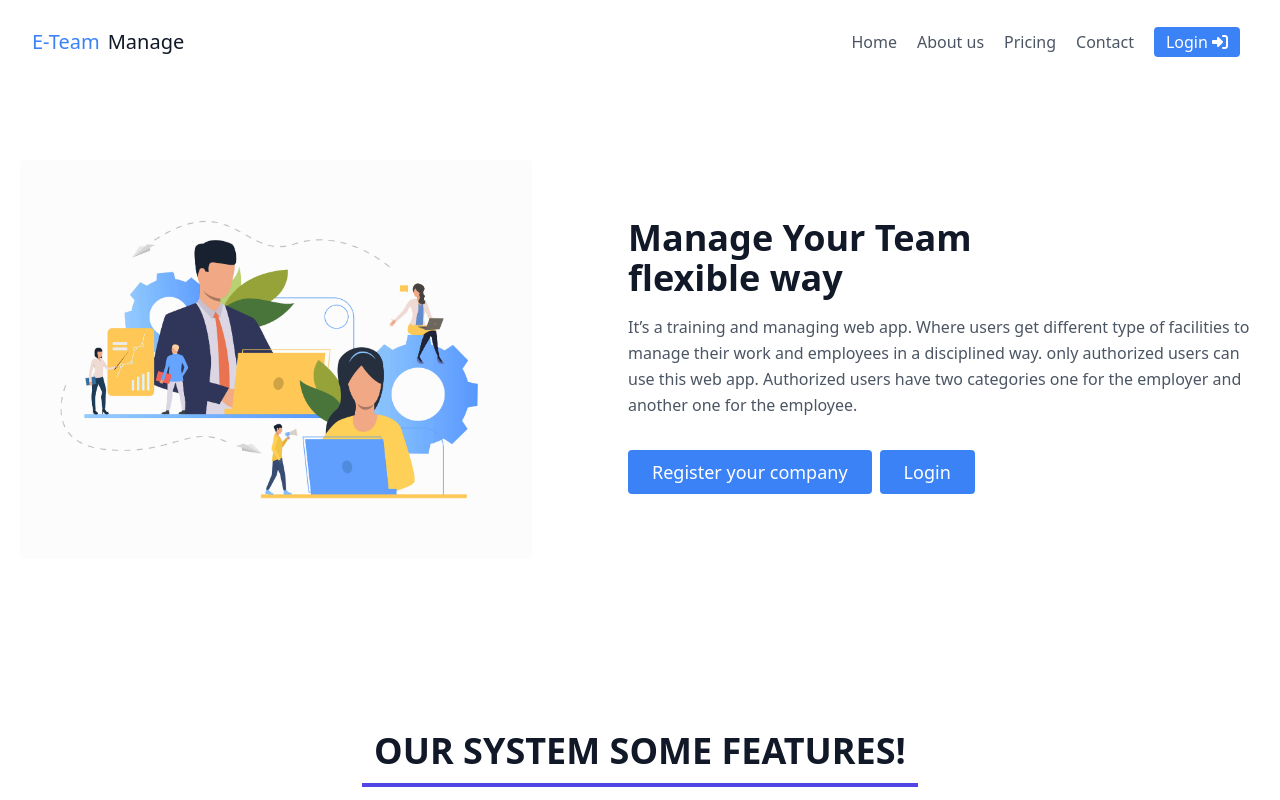
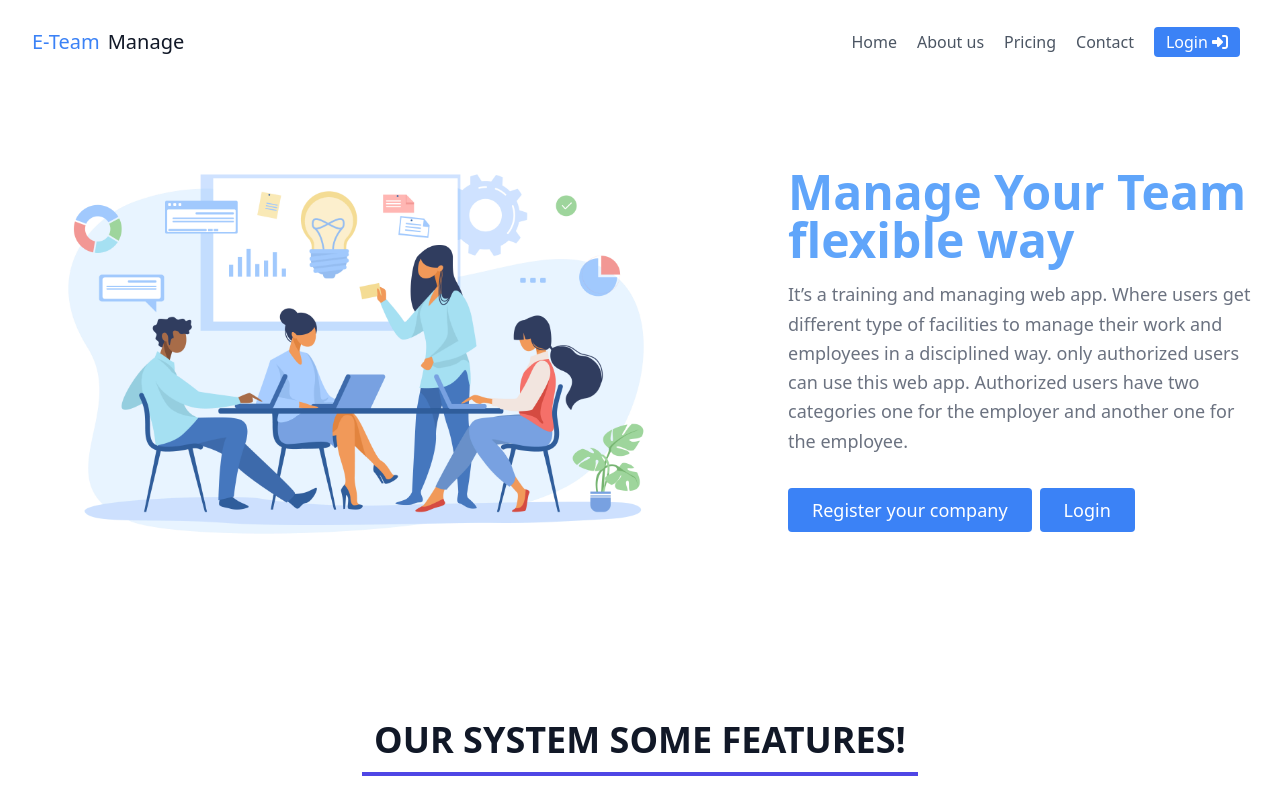
Before and after one commit to web-shoharab-pk/E-Team, a React (Create React App) app: page / in a window 1280 px wide. Shown: the top 800 px of the page. Built offline with nearby package versions, Linux system fonts and the light colour scheme.

Commit message:
decorate readme trying to taskboard page dynamic

```diff
--- a/src/components/CreateCourseTask/CreateCourseTask.tsx
+++ b/src/components/CreateCourseTask/CreateCourseTask.tsx
@@ -2,7 +2,7 @@ import React, { useContext } from "react";
 import firebase from "firebase/app";
 import "firebase/firestore";
 import { useState } from "react";
-import { UserDataContext } from '../../Contexts/UserDataContext';
+import { UserDataContext } from "../../Contexts/UserDataContext";
 
 export const db = firebase.firestore();
 
--- a/src/components/MainHome/Hero/Hero.tsx
+++ b/src/components/MainHome/Hero/Hero.tsx
@@ -5,8 +5,8 @@ import HeroBg from "../../../Assets/images/hero-bg.jpg";
 const Hero = () => {
   return (
     <section className="text-gray-600 body-font">
-      <div className="container mx-auto flex px-5 py-24 md:flex-row flex-col items-center">
-        <div className="lg:max-w-lg lg:w-full md:w-1/2 w-5/6 mb-10 md:mb-0">
+      <div className="container mx-auto flex px-5 py-20 md:flex-row flex-col items-center">
+        <div className="lg:max-w-2xl lg:w-full md:w-1/2 w-5/6 mb-10 md:mb-0">
           <img
             className="object-cover object-center rounded"
             alt="hero"
@@ -14,11 +14,11 @@ const Hero = () => {
           />
         </div>
         <div className="lg:flex-grow md:w-1/2 lg:pl-24 md:pl-16 flex flex-col md:items-start md:text-left items-center text-center">
-          <h1 className="title-font sm:text-4xl text-3xl mb-4 font-bold text-gray-900">
+          <h1 className="title-font sm:text-4xl lg:text-5xl text-3xl mb-4 font-bold text-blue-400">
             Manage Your Team
             <br className="hidden lg:inline-block" /> flexible way
           </h1>
-          <p className="mb-8 leading-relaxed">
+          <p className="mb-8 leading-relaxed text-lg text-gray-500">
             It’s a training and managing web app. Where users get different type
             of facilities to manage their work and employees in a disciplined
             way. only authorized users can use this web app. Authorized users
```
Also changed, not shown: src/components/TaskBoard/TaskBoard.tsx (+7 -11 lines), src/Assets/images/hero-bg.jpg, 1 other file (tests, documents, lock files or other folders).
